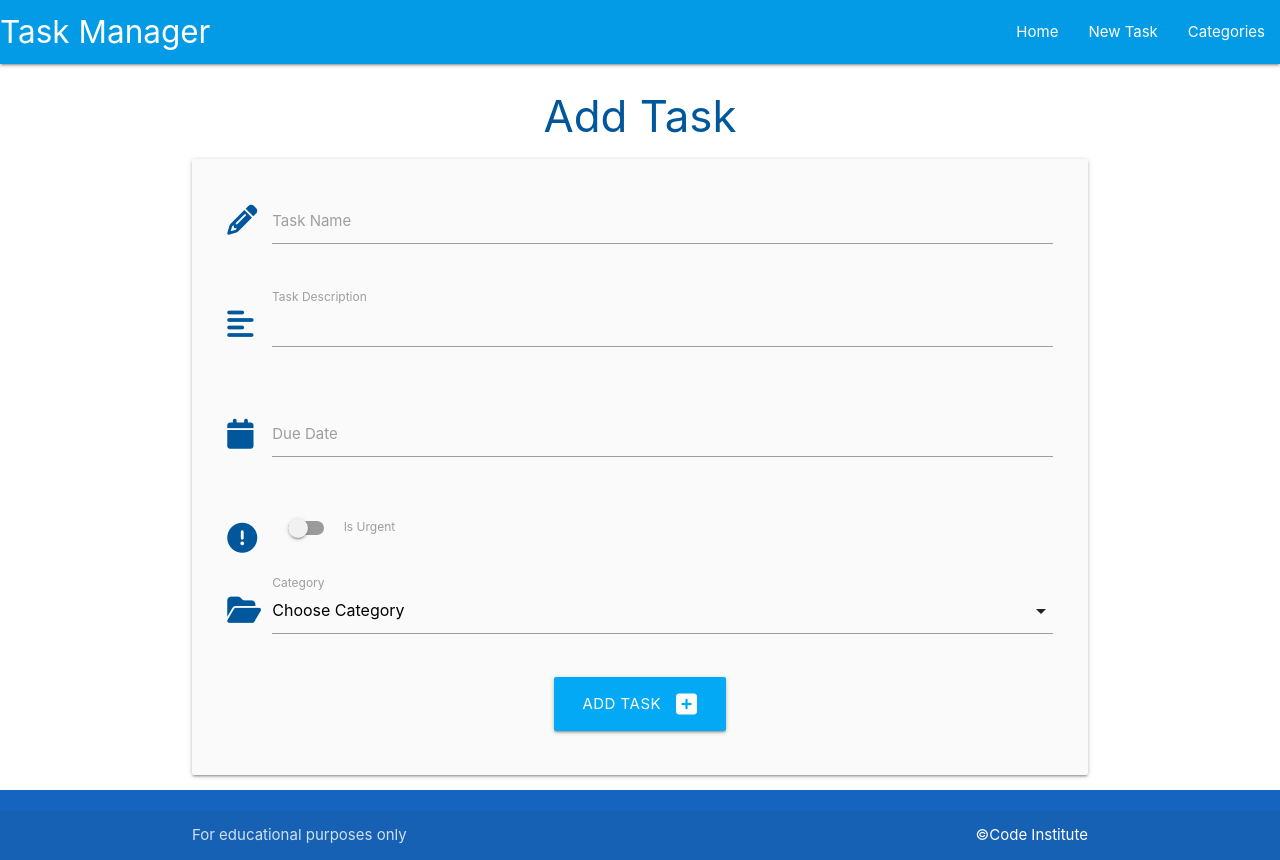
After one commit to laurabolwell/task-manager, a Python web app: template taskmanager/templates/add_task.html in a window 1280 px wide. The commit adds this page. Run offline with Jinja, Linux system fonts and the light colour scheme; the template is opened without the code that fills it, so the values that code supplies are empty; some libraries are stand-ins or nearby versions.

Commit message:
Create form to add tasks to db

```diff
--- a/taskmanager/static/js/script.js
+++ b/taskmanager/static/js/script.js
@@ -2,4 +2,14 @@ document.addEventListener("DOMContentLoaded", function() {
     // sidenav initialization
     let sidenav = document.querySelectorAll(".sidenav");
     M.Sidenav.init(sidenav);
+
+    // datepicker initialization
+    let datepicker = document.querySelectorAll('.datepicker');
+    M.Datepicker.init(datepicker, {
+        format: "dd mmmm, yyyy",
+        i18n: {done: "Select"}
+    });
+
+    let selects = document.querySelectorAll('select');
+    M.FormSelect.init(selects);
 });
--- /dev/null
+++ b/taskmanager/templates/add_task.html
@@ -0,0 +1,77 @@
+{% extends "base.html" %}
+{% block content %}
+
+<h3 class="light-blue-text text-darken-4 center-align">Add Task</h3>
+
+<div class="row card-panel grey lighten-5">
+    <form class="col s12" method="POST" action="{{ url_for('add_task') }}">
+        <!-- task_name -->
+        <div class="row">
+            <div class="input-field col s12">
+                <i class="fa-solid fa-pencil prefix light-blue-text text-darken-4"></i>
+                <input id="task_name" name="task_name" minlength="5" maxlength="50" type="text" class="validate"
+                    required>
+                <label for="task_name">Task Name</label>
+            </div>
+        </div>
+
+        <!-- task_description -->
+        <div class="row">
+            <div class="input-field col s12">
+                <i class="fa-solid fa-align-left prefix light-blue-text text-darken-4"></i>
+                <textarea id="task_description" name="task_description" minlength="5" maxlength="200" type="text"
+                    class="materialize-textarea validate" required>
+                </textarea>
+                <label for="task_description">Task Description</label>
+            </div>
+        </div>
+
+        <!-- due_date -->
+        <div class="row">
+            <div class="input-field col s12">
+                <i class="fa-solid fa-calendar prefix light-blue-text text-darken-4"></i>
+                <input id="due_date" name="due_date" type="text" class="datepicker validate" required>
+                <label for="due_date">Due Date</label>
+            </div>
+        </div>
+
+        <!-- is_urgent -->
+        <div class="row">
+            <div class="input-field col s12">
+                <div class="switch">
+                    <i class="fa-solid fa-circle-exclamation open prefix light-blue-text text-darken-4"></i>
+                    <label for="is_urgent">
+                        <input id="is_urgent" name="is_urgent" type="checkbox">
+                        <span class="lever"></span>
+                        Is Urgent
+                    </label>
+                </div>
+            </div>
+        </div>
+
+        <!-- category_id -->
+        <div class="row">
+            <div class="input-field col s12">
+                <i class="fa-solid fa-folder-open prefix light-blue-text text-darken-4"></i>
+                <select name="category_id" id="category_id" class="validate" required>
+                    <option value="" disabled selected>Choose Category</option>
+                    {% for category in categories %}
+                        <option value="{{ category.id }}">{{ category.category_name }}</option>
+                    {% endfor %}
+                </select>
+                <label for="category_id">Category</label>
+            </div>
+        </div>
+
+        <!-- submit button -->
+        <div class="row">
+            <div class="col s12 center-align">
+                <button type="submit" class="btn-large light-blue">
+                    Add Task <i class="fa-solid fa-square-plus right"></i>
+                </button>
+            </div>
+        </div>
+    </form>
+</div>
+
+{% endblock %}
--- a/taskmanager/templates/base.html
+++ b/taskmanager/templates/base.html
@@ -19,7 +19,7 @@
                 <a href="#" data-target="mobile-demo" class="sidenav-trigger"><i class="fa-solid fa-bars"></i></a>
                 <ul class="right hide-on-med-and-down">
                     <li><a href="{{ url_for('home') }}">Home</a></li>
-                    <li><a href="">New Task</a></li>
+                    <li><a href="{{ url_for('add_task') }}">New Task</a></li>
                     <li><a href="{{ url_for('categories') }}">Categories</a></li>
                 </ul>
             </div>
@@ -28,7 +28,7 @@
         <!-- mobile sidenav -->
         <ul class="sidenav" id="mobile-demo">
             <li><a href="{{ url_for('home') }}">Home</a></li>
-            <li><a href="">New Task</a></li>
+            <li><a href="{{ url_for('add_task') }}">New Task</a></li>
             <li><a href="{{ url_for('categories') }}">Categories</a></li>
         </ul>
     </header>
```
Also changed, not shown: taskmanager/routes.py (+16 -0 lines), taskmanager/templates/tasks.html (+8 -0 lines).
